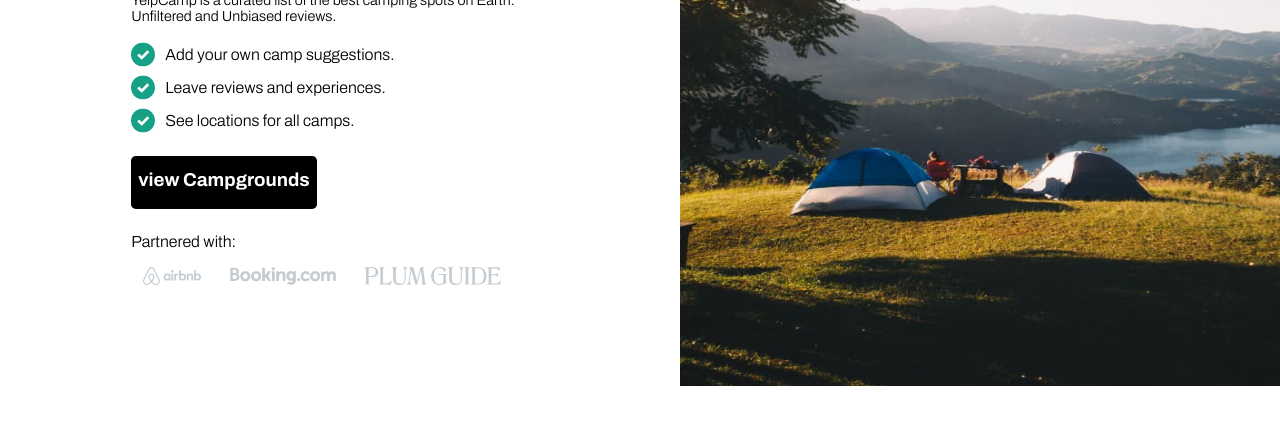
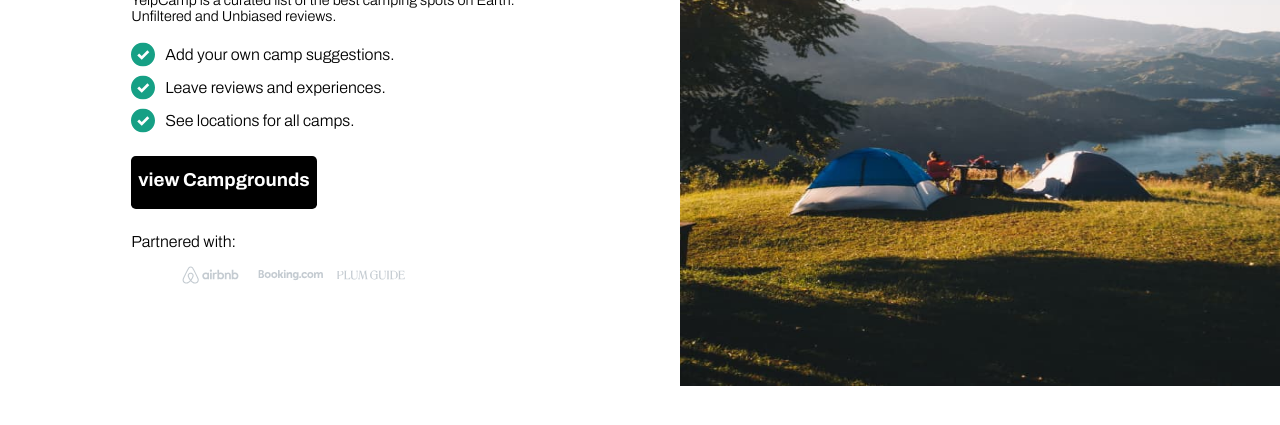
Before and after one commit to Ay-iman/Yelp_Camp, a plain HTML site: page index.html in a window 1280 px wide. Shown: the part 259-684 px from the top of the page. Drawn offline with Linux system fonts and the light colour scheme.

Commit message:
adjustment

```diff
--- a/assets/styles/main.scss
+++ b/assets/styles/main.scss
@@ -72,7 +72,7 @@ body {
       width: 37rem;
     }
     @include media-max-width(26rem) {
-      width: 407px;
+      width: 380px;
       height: 325px;
       object-fit: cover;
     }
@@ -175,4 +175,14 @@ body {
       margin-top: 10px;
     }
   }
+
+  #span-head {
+    @include display-flex();
+    justify-content: center;
+    margin-right: 80px;
+  }
+
+  #img-last--head {
+    width: 80px;
+  }
 }
--- a/index.html
+++ b/index.html
@@ -50,10 +50,10 @@
             <h3 id="main-body_head-word--two">view Campgrounds</h3>
           </div>
           <p class="main-body_prag-word--three">Partnered with:</p>
-          <span>
-            <img src="./assets/images/Airbnb.svg" alt="Airbnb" />
-            <img src="./assets/images/Booking.svg" alt="Booking" />
-            <img src="./assets/images/Plum Guide.svg" alt="Plum" />
+          <span id="span-head">
+            <img src="./assets/images/Airbnb.svg" alt="Airbnb" id="img-last--head" />
+            <img src="./assets/images/Booking.svg" alt="Booking" id="img-last--head" />
+            <img src="./assets/images/Plum Guide.svg" alt="Plum" id="img-last--head"/>
           </span>
         </section>
         <section id="main-body_sec--two">
```
Also changed, not shown: assets/styles/main.css, 1 other file.
